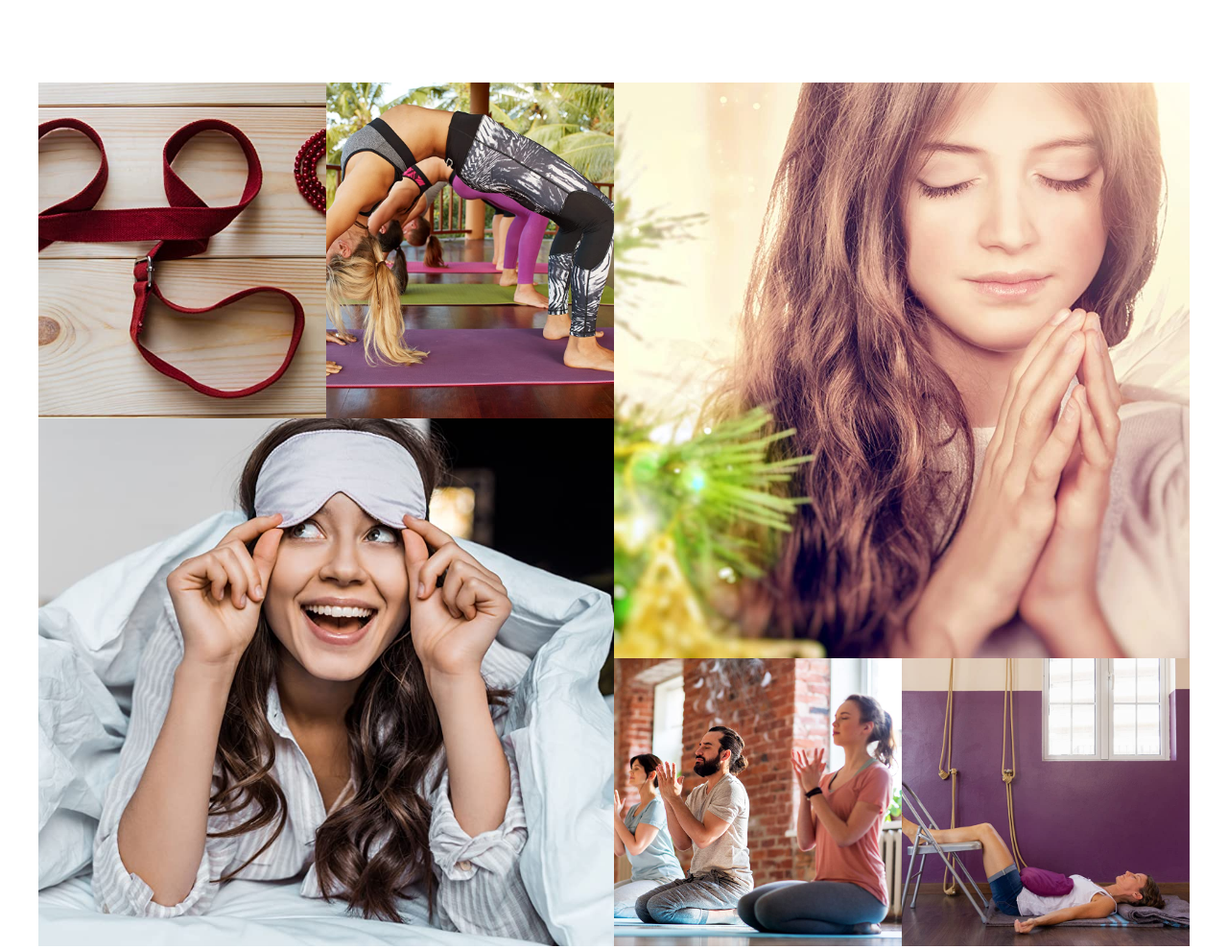
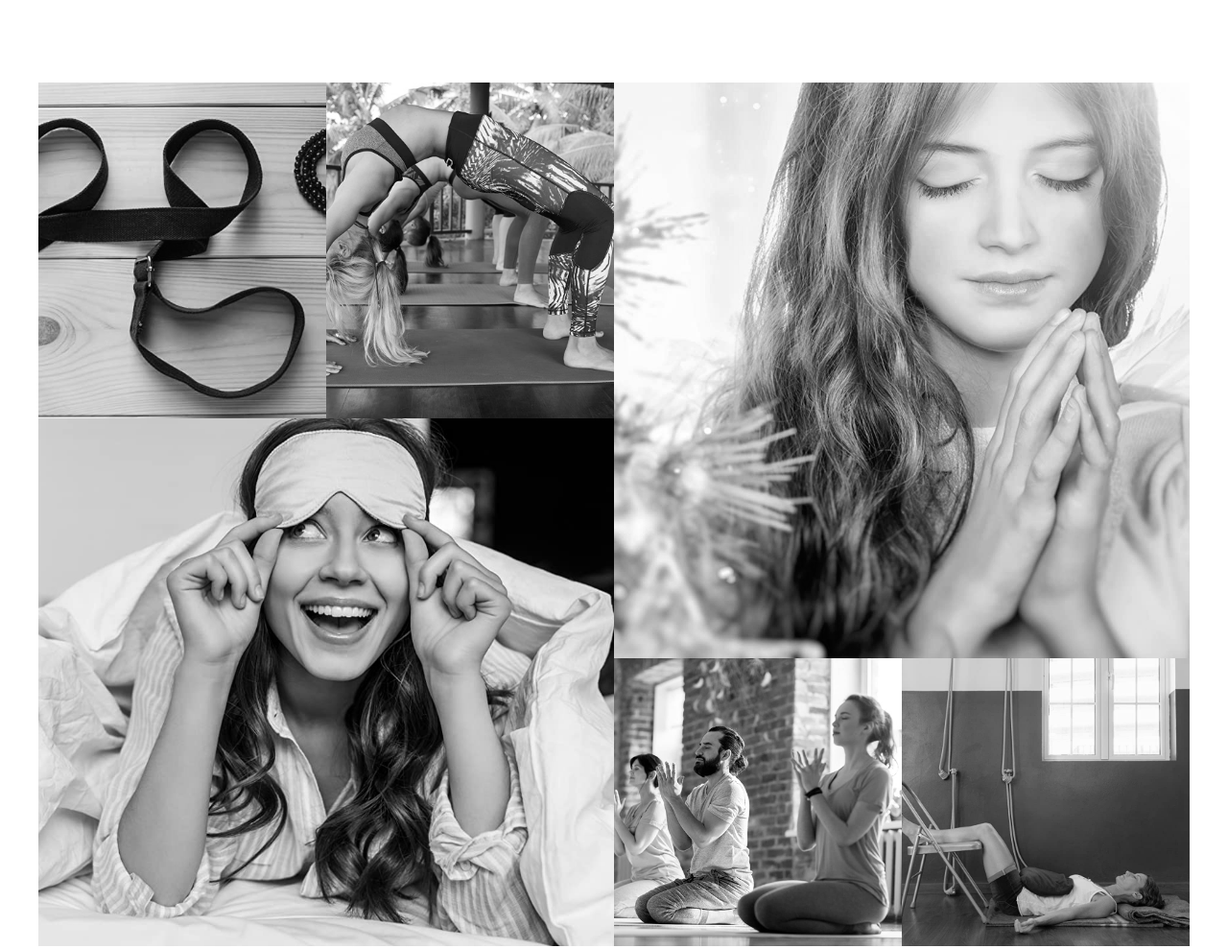
Before and after one commit to faizalkhan365/FOM, a plain HTML site: page index.html in a window 1280 px wide. Shown: the part 1052-2041 px from the top of the page at 96% size. Drawn offline with nearby package versions, Linux system fonts and the light colour scheme.

Commit message:
updated style.css

```diff
--- a/css/style.css
+++ b/css/style.css
@@ -123,7 +123,7 @@ h3 {
     padding: 8px 15px;
 }
 #products-section img{
-    filter: grayscale(1);
+
     transition: .5s all ease-in-out;
     width: 100%;
 }
@@ -132,9 +132,9 @@ h3 {
     filter: grayscale(0);
     transform: scale(1.15);
 }
-@media (max-width: 1920px){
+@media (min-width: 1280px){
     #products-section img{
-        filter: grayscale(0);
+        filter: grayscale(1);
     }
 }
 
```
